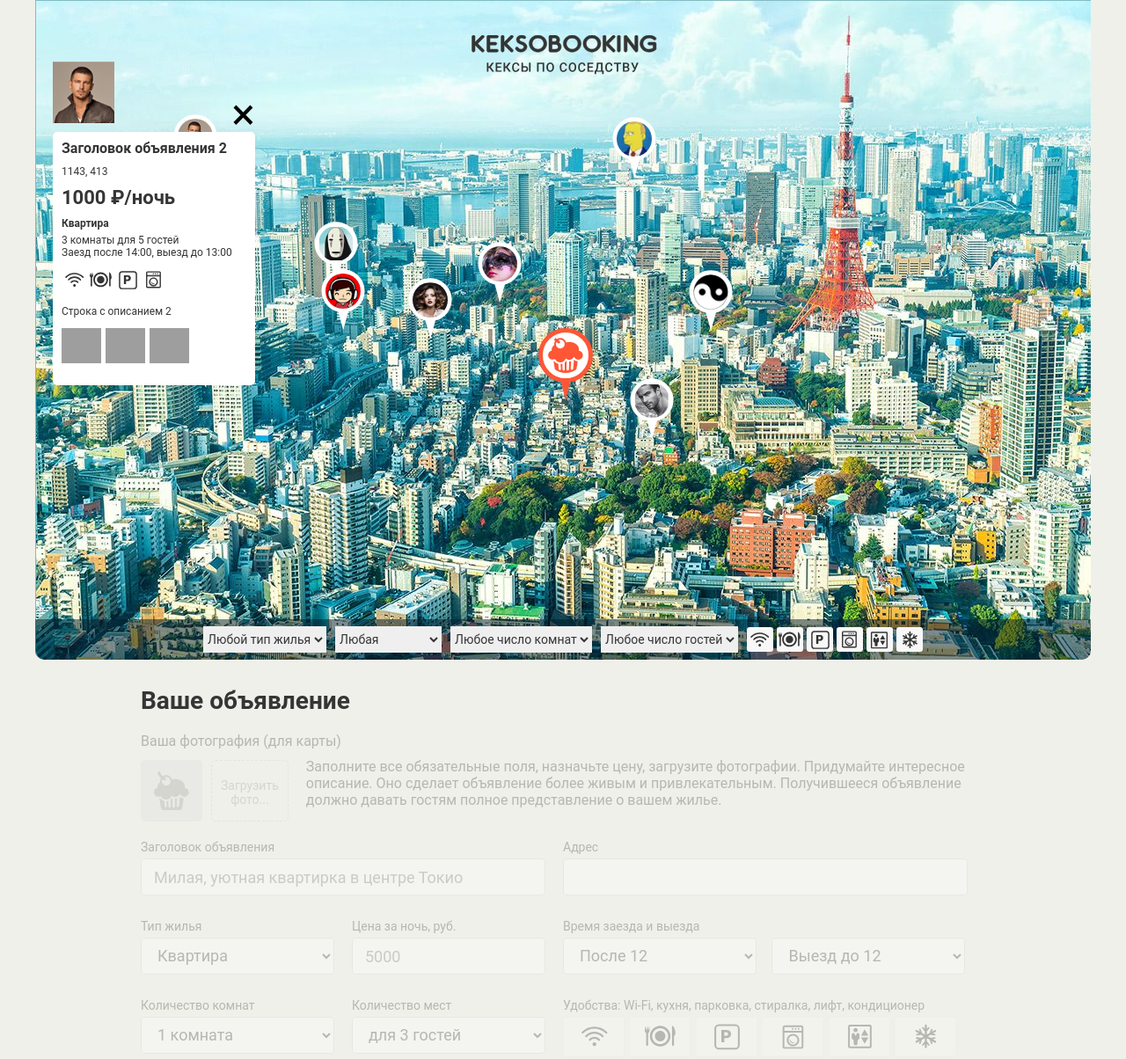
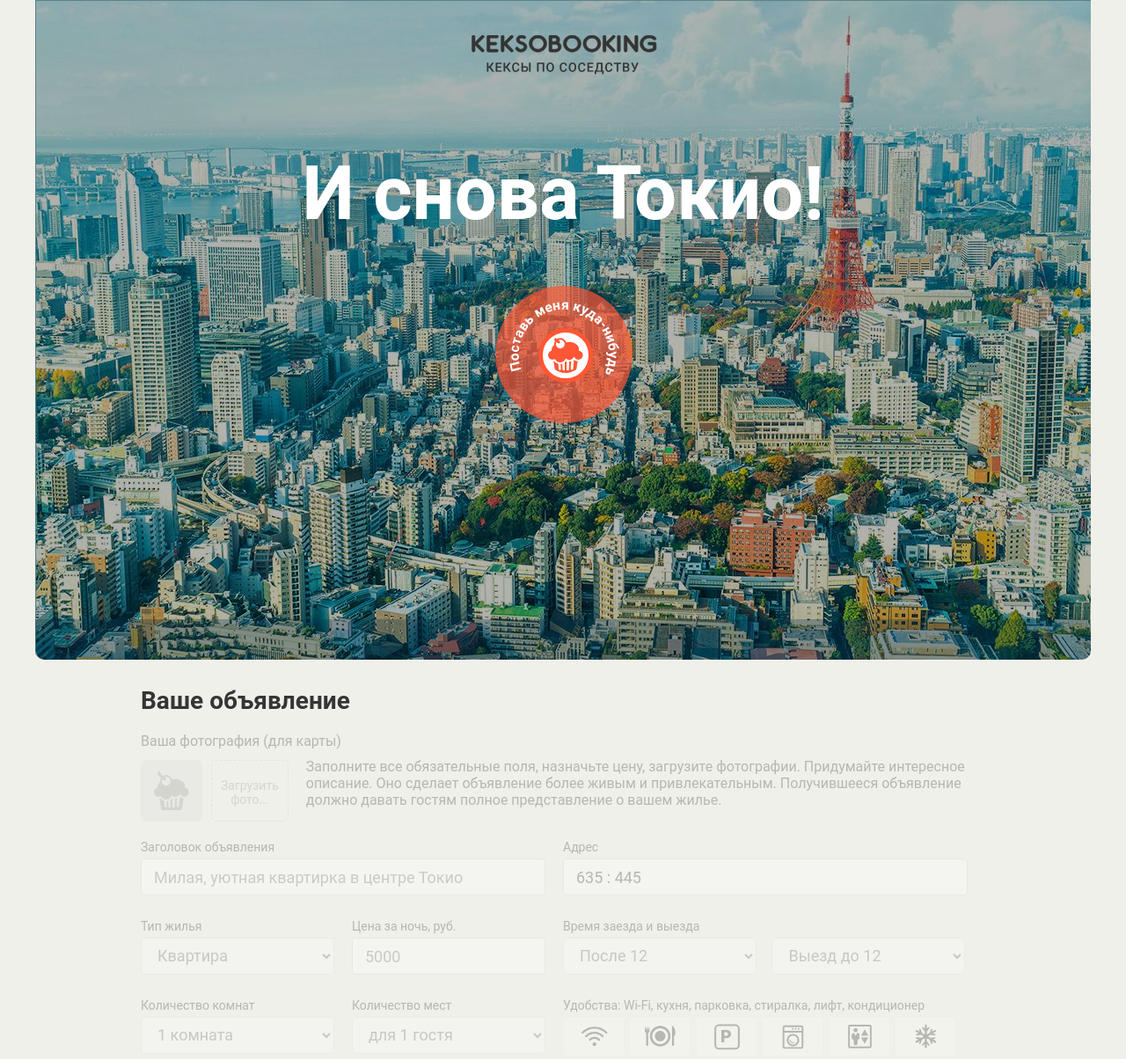
Before and after one commit to baltazar0/578047-keksobooking-19, a website: page index.html in a window 1280 px wide. Shown: the top 1204 px of the page at 88% size. Drawn offline with Linux system fonts and the light colour scheme; grey boxes are pictures that could not be loaded; files whose address does not match are found by name.

Commit message:
module4-task2

```diff
--- a/index.html
+++ b/index.html
@@ -93,7 +93,7 @@
     <!-- Форма объявления -->
     <section class="notice">
       <h2 class="notice__title">Ваше объявление</h2>
-      <form class="ad-form ad-form--disabled" method="post" enctype="multipart/form-data" autocomplete="off">
+      <form class="ad-form ad-form--disabled" method="post" action="https://js.dump.academy/keksobooking" enctype="multipart/form-data" autocomplete="off">
         <fieldset class="ad-form-header">
           <legend class="ad-form-header__title">Ваша фотография (для карты)</legend>
           <div class="ad-form-header__upload">
@@ -115,7 +115,7 @@
         </fieldset>
         <fieldset class="ad-form__element ad-form__element--wide">
           <label class="ad-form__label" for="address">Адрес</label>
-          <input id="address" name="address" type="text">
+          <input id="address" name="address" type="text" disabled>
         </fieldset>
         <fieldset class="ad-form__element">
           <label class="ad-form__label" for="type">Тип жилья</label>
@@ -155,9 +155,9 @@
         <fieldset class="ad-form__element">
           <label class="ad-form__label" for="capacity">Количество мест</label>
           <select id="capacity" name="capacity">
-            <option value="3" selected>для 3 гостей</option>
+            <option value="3">для 3 гостей</option>
             <option value="2">для 2 гостей</option>
-            <option value="1">для 1 гостя</option>
+            <option value="1" selected>для 1 гостя</option>
             <option value="0">не для гостей</option>
           </select>
         </fieldset>
--- a/js/main.js
+++ b/js/main.js
@@ -10,28 +10,48 @@ var PIN_WIDTH = 50;
 var PIN_HEIGHT = 70;
 var TITLE = ['Заголовок объявления 1', 'Заголовок объявления 2', 'Заголовок объявления 3', 'Заголовок объявления 4', 'Заголовок объявления 5', 'Заголовок объявления 6', 'Заголовок объявления 7', 'Заголовок объявления 8'];
 var TYPES_OFFER = ['palace', 'flat', 'house', 'bungalo'];
-var TypesRu = {
-  palace: 'Дворец ',
-  flat: 'Квартира',
-  house: 'Дом',
-  bungalo: 'Бунгало'
-};
+// var TypesRu = {
+//   palace: 'Дворец ',
+//   flat: 'Квартира',
+//   house: 'Дом',
+//   bungalo: 'Бунгало'
+// };
 var CHECKIN_OFFER = ['12:00', '13:00', '14:00'];
 var CHECKOUT_OFFER = ['12:00', '13:00', '14:00'];
 var FEATURES_OFFER = ['wifi', 'dishwasher', 'parking', 'washer', 'elevator', 'conditioner'];
 var PHOTOS = ['http://o0.github.io/assets/images/tokyo/hotel1.jpg', 'http://o0.github.io/assets/images/tokyo/hotel2.jpg', 'http://o0.github.io/assets/images/tokyo/hotel3.jpg'];
-var DESCRIPTION = ['Cтрока с описанием 1', 'Cтрока с описанием 2', 'Cтрока с описанием 3', 'Cтрока с описанием 4', 'Cтрока с описанием 5', 'Cтрока с описанием 6', 'Cтрока с описанием 7', 'Cтрока с описанием 8']
+var DESCRIPTION = ['Cтрока с описанием 1', 'Cтрока с описанием 2', 'Cтрока с описанием 3', 'Cтрока с описанием 4', 'Cтрока с описанием 5', 'Cтрока с описанием 6', 'Cтрока с описанием 7', 'Cтрока с описанием 8'];
 var PRICE = 1000;
 var ROOMS = 3;
 var GUESTS = 5;
+// var ESC_KEY = 'Escape';
+var ENTER_KEY = 'Enter';
 var map = document.querySelector('.map');
 var mapPins = document.querySelector('.map__pins');
+var mapPinMain = document.querySelector('.map__pin--main');
+var adForm = document.querySelector('.ad-form');
+var adFormFieldset = adForm.querySelectorAll('fieldset');
+var inputAddress = adForm.querySelector('#address');
+var roomNumber = adForm.querySelector('#room_number');
+var guestNumber = adForm.querySelector('#capacity');
+var CAPACITIY_THREE_GUESTS_VALUE = '3';
+var CAPACITIY_TWO_GUESTS_VALUE = '2';
+var CAPACITIY_ONE_GUEST_VALUE = '1';
+var CAPACITIY_NONE_GUESTS_VALUE = '0';
+var capacityListMap = {
+  '1': [CAPACITIY_ONE_GUEST_VALUE],
+  '2': [CAPACITIY_ONE_GUEST_VALUE, CAPACITIY_TWO_GUESTS_VALUE],
+  '3': [CAPACITIY_ONE_GUEST_VALUE, CAPACITIY_TWO_GUESTS_VALUE, CAPACITIY_THREE_GUESTS_VALUE],
+  '100': [CAPACITIY_NONE_GUESTS_VALUE]
+};
+var mapFilters = document.querySelector('.map__filters');
+var mapFiltersElement = mapFilters.children;
 var pinTemplate = document.querySelector('#pin')
   .content
   .querySelector('.map__pin');
-var cardTemplate = document.querySelector('#card')
-  .content
-  .querySelector('.map__card');
+// var cardTemplate = document.querySelector('#card')
+//   .content
+//   .querySelector('.map__card');
 
 var getRandomInteger = function (min, max) {
   return Math.floor(Math.random() * (max - min + 1)) + min;
@@ -98,8 +118,6 @@ var getAdverts = function () {
   return adverts;
 };
 
-map.classList.remove('map--faded');
-
 var renderPin = function (advert) {
   var pinElement = pinTemplate.cloneNode(true);
   pinElement.style = 'left: ' + advert.location.x + 'px; top: ' + advert.location.y + 'px';
@@ -117,68 +135,162 @@ var renderPinMap = function (arr) {
   return fragment;
 };
 
-mapPins.appendChild(renderPinMap(getAdverts()));
+// var renderElements = function (box, element) {
+//   box.appendChild(element);
+// };
 
-var translateIntoRus = function (obj, type) {
-  var element;
-  for (var key in obj) {
-    if (key === type) {
-      element = obj[key];
-      break;
-    } else {
-      element = type;
-    }
-  }
-  return element;
-};
-var renderFeaturesCard = function (feature, parent) {
-  parent.innerHTML = '';
-  var featuresFragment = document.createDocumentFragment();
-  for (var i = 0; i < feature.length; i++) {
-    var featureItem = document.createElement('li');
-    featureItem.className = 'popup__feature popup__feature--' + feature[i];
-    featureItem.textContent = feature[i];
-    featuresFragment.appendChild(featureItem);
-  }
-  return parent.appendChild(featuresFragment);
-};
 
-var renderPhotosCard = function (photo, parent) {
-  var child = parent.children[0];
-  parent.innerHTML = '';
-  var photosFragment = document.createDocumentFragment();
-  for (var i = 0; i < photo.length; i++) {
-    var clone = child.cloneNode();
-    clone.src = photo[i];
-    photosFragment.appendChild(clone);
-  }
-  return parent.appendChild(photosFragment);
-};
+// mapPins.appendChild(renderPinMap(getAdverts()));
 
-var renderCardItem = function (advert) {
-  var cardElement = cardTemplate.cloneNode(true);
+// var translateIntoRus = function (obj, type) {
+//   var element;
+//   for (var key in obj) {
+//     if (key === type) {
+//       element = obj[key];
+//       break;
+//     } else {
+//       element = type;
+//     }
+//   }
+//   return element;
+// };
+// var renderFeaturesCard = function (feature, parent) {
+//   parent.innerHTML = '';
+//   var featuresFragment = document.createDocumentFragment();
+//   for (var i = 0; i < feature.length; i++) {
+//     var featureItem = document.createElement('li');
+//     featureItem.className = 'popup__feature popup__feature--' + feature[i];
+//     featureItem.textContent = feature[i];
+//     featuresFragment.appendChild(featureItem);
+//   }
+//   return parent.appendChild(featuresFragment);
+// };
 
-  var renderElementContent = function (className, data) {
-    var el = cardElement.querySelector(className);
-    if (data) {
-      el.textContent = data;
-    } else {
-      el.remove();
+// var renderPhotosCard = function (photo, parent) {
+//   var child = parent.children[0];
+//   parent.innerHTML = '';
+//   var photosFragment = document.createDocumentFragment();
+//   for (var i = 0; i < photo.length; i++) {
+//     var clone = child.cloneNode();
+//     clone.src = photo[i];
+//     photosFragment.appendChild(clone);
+//   }
+//   return parent.appendChild(photosFragment);
+// };
+
+// var renderCardItem = function (advert) {
+//   var cardElement = cardTemplate.cloneNode(true);
+
+//   var renderElementContent = function (className, data) {
+//     var el = cardElement.querySelector(className);
+//     if (data) {
+//       el.textContent = data;
+//     } else {
+//       el.remove();
+//     }
+//   };
+
+//   renderElementContent('.popup__title', advert.offer.title);
+//   renderElementContent('.popup__text--address', advert.offer.address);
+//   renderElementContent('.popup__text--price', advert.offer.price + ' ₽/ночь');
+//   renderElementContent('.popup__type', translateIntoRus(TypesRu, advert.offer.type));
+//   renderElementContent('.popup__text--capacity', advert.offer.rooms + ' комнаты для ' + advert.offer.guests + ' гостей');
+//   renderElementContent('.popup__text--time', 'Заезд после ' + advert.offer.checkin + ', выезд до ' + advert.offer.checkout);
+//   renderElementContent('.popup__description', advert.offer.description);
+
+//   renderFeaturesCard(advert.offer.features, cardElement.querySelector('.popup__features'));
+//   renderPhotosCard(advert.offer.photos, cardElement.querySelector('.popup__photos'));
+//   cardElement.querySelector('.popup__avatar').src = advert.author.avatar;
+//   return cardElement;
+// };
+
+// map.appendChild(renderCardItem(getAdverts()[4]));
+
+var deactivateFieldset = function (collection) {
+  for (var i = 0; i < collection.length; i++) {
+    collection[i].disabled = 'disabled';
   }
 };
 
-  renderElementContent('.popup__title', advert.offer.title);
-  renderElementContent('.popup__text--address', advert.offer.address);
-  renderElementContent('.popup__text--price', advert.offer.price + ' ₽/ночь');
-  renderElementContent('.popup__type', translateIntoRus(TypesRu, advert.offer.type));
-  renderElementContent('.popup__text--capacity', advert.offer.rooms + ' комнаты для ' + advert.offer.guests + ' гостей');
-  renderElementContent('.popup__text--time', 'Заезд после ' + advert.offer.checkin + ', выезд до ' + advert.offer.checkout);
-  renderElementContent('.popup__description', advert.offer.description);
-
-  renderFeaturesCard(advert.offer.features, cardElement.querySelector('.popup__features'));
-  renderPhotosCard(advert.offer.photos, cardElement.querySelector('.popup__photos'));
-  cardElement.querySelector('.popup__avatar').src = advert.author.avatar;
-  return cardElement;
+var activateFieldset = function (collection) {
+  for (var i = 0; i < collection.length; i++) {
+    collection[i].disabled = false;
+  }
 };
 
-map.appendChild(renderCardItem(getAdverts()[4]));
+var getAddressInput = function (elem) {
+  var xy = elem.getBoundingClientRect();
+  return Math.round(xy.left + pageXOffset + PIN_WIDTH / 2) + ' : ' + Math.round(xy.top + pageYOffset + PIN_HEIGHT);
+};
+
+var deactivatePage = function () {
+  map.classList.add('map--faded');
+  adForm.classList.add('ad-form--disabled');
+  deactivateFieldset(adFormFieldset);
+  deactivateFieldset(mapFiltersElement);
+};
+
+var activatePage = function () {
+  map.classList.remove('map--faded');
+  adForm.classList.remove('ad-form--disabled');
+  activateFieldset(adFormFieldset);
+  activateFieldset(mapFiltersElement);
+  disabledSelect(guestNumber);
+  guestNumber.options[guestNumber.selectedIndex].style = 'display: block';
+  mapPins.appendChild(renderPinMap(getAdverts()));
+  mapPinMain.removeEventListener('mousedown', mapPinMainClickHandler);
+  mapPinMain.removeEventListener('keydown', mapPinMainKeydownHandler);
+};
+
+document.addEventListener('DOMContentLoaded', function () {
+  deactivatePage();
+  inputAddress.value = getAddressInput(mapPinMain);
+});
+
+var mapPinMainClickHandler = function (evt) {
+  if (evt.button === 0) {
+    activatePage();
+  }
+};
+
+var mapPinMainKeydownHandler = function (evt) {
+  if (evt.key === ENTER_KEY) {
+    activatePage();
+  }
+};
+
+mapPinMain.addEventListener('mousedown', mapPinMainClickHandler);
+
+mapPinMain.addEventListener('keydown', mapPinMainKeydownHandler);
+
+var getCurrentOptionValue = function (select) {
+  return select.options[select.selectedIndex].value;
+};
+
+var disabledSelect = function (arr) {
+  for (var i = 0; i < guestNumber.length; i++) {
+    arr.options[i].style = 'display: none';
+  }
+};
+
+var getGuestNumberValue = function (number) {
+  return capacityListMap[number];
+};
+
+roomNumber.addEventListener('change', function () {
+  disabledSelect(guestNumber);
+  var currentRoomsNumber = getCurrentOptionValue(roomNumber);
+  var currentArrGuest = getGuestNumberValue(currentRoomsNumber);
+  for (var i = 0; i < currentArrGuest.length; i++) {
+    for (var j = 0; j < guestNumber.length; j++) {
+      if (currentArrGuest[i] === guestNumber.options[j].value) {
+        guestNumber.options[j].style = 'display: block';
+        if (guestNumber.options[j].value !== CAPACITIY_NONE_GUESTS_VALUE) {
+          guestNumber.options[2].selected = true;
+        } else {
+          guestNumber.options[3].selected = true;
+        }
+      }
+    }
+  }
+});
```
Lines whose indentation alone changed are shown as unchanged.
